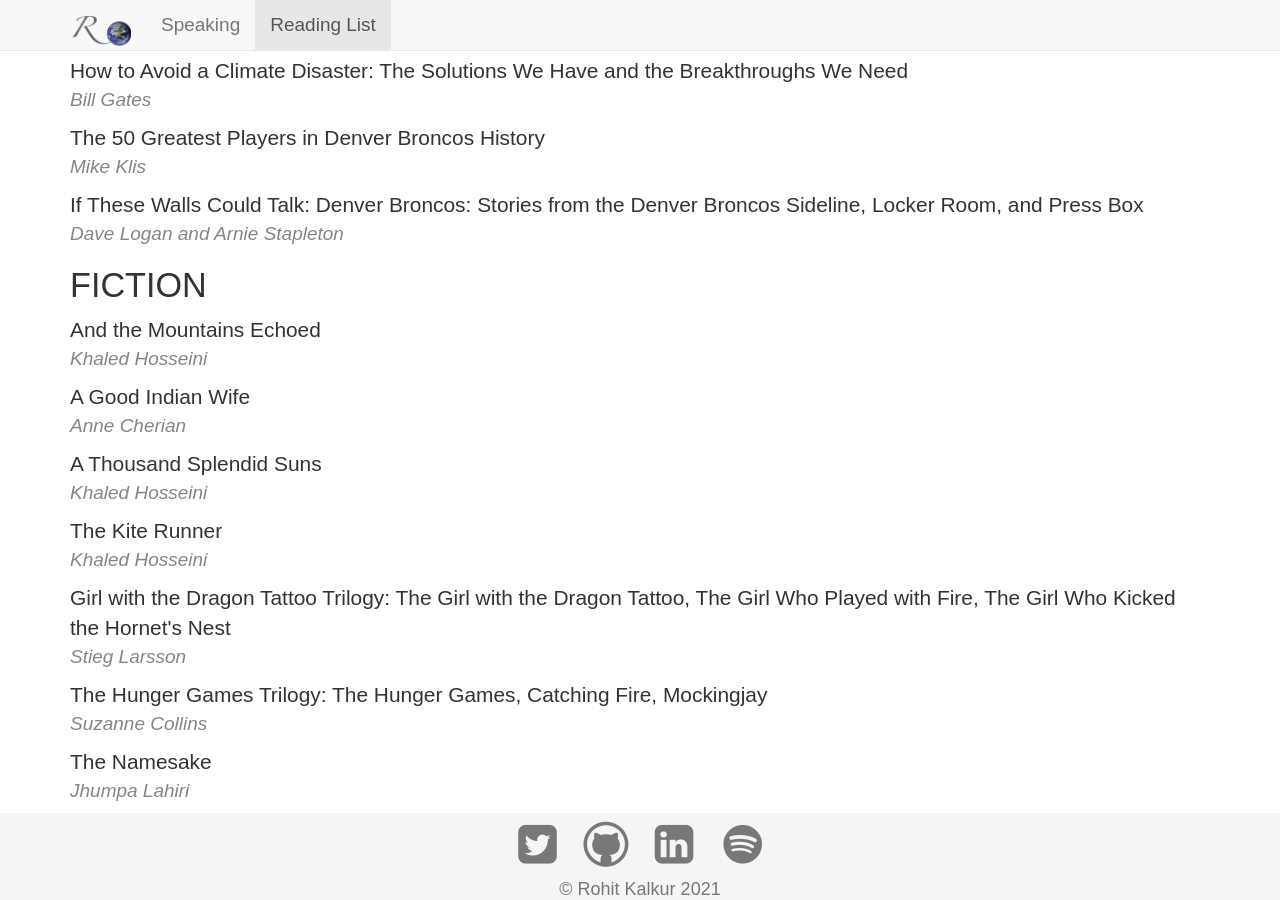
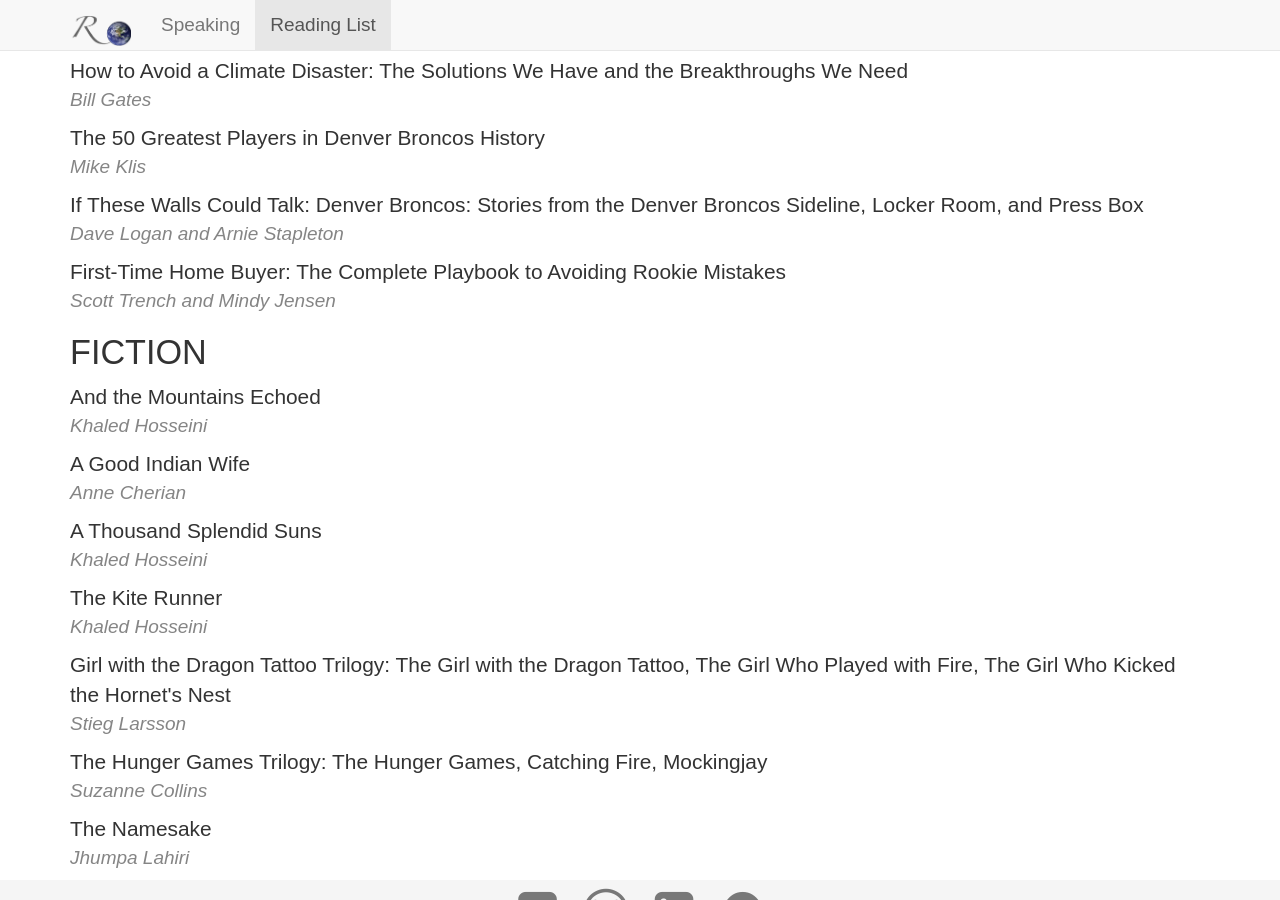
Before and after one commit to rovolution/rovolution.github.io, a Jekyll site: the page built from reading-list/index.html, in a window 1280 px wide and 900 px high, scrolled down 5437 px. Built offline with Jekyll 4.4.1, drawn with Linux system fonts in a browser that asks for light colours; nearby versions of some CDN libraries.

Commit message:
adds new book: First-Time Home Buyer

```diff
--- a/reading-list/index.html
+++ b/reading-list/index.html
@@ -337,6 +337,10 @@
 			<div class='book-list-title'>If These Walls Could Talk: Denver Broncos: Stories from the Denver Broncos Sideline, Locker Room, and Press Box</div>
 			<div class='book-list-author'>Dave Logan and Arnie Stapleton</div>
 		</li>
+		<li class='book-list-entry'>
+			<div class='book-list-title'>First-Time Home Buyer: The Complete Playbook to Avoiding Rookie Mistakes</div>
+			<div class='book-list-author'>Scott Trench and Mindy Jensen</div>
+		</li>
 	</ul>
 	<h3 class="book-list-category">FICTION</h3>
 	<ul class='book-list'>
```
